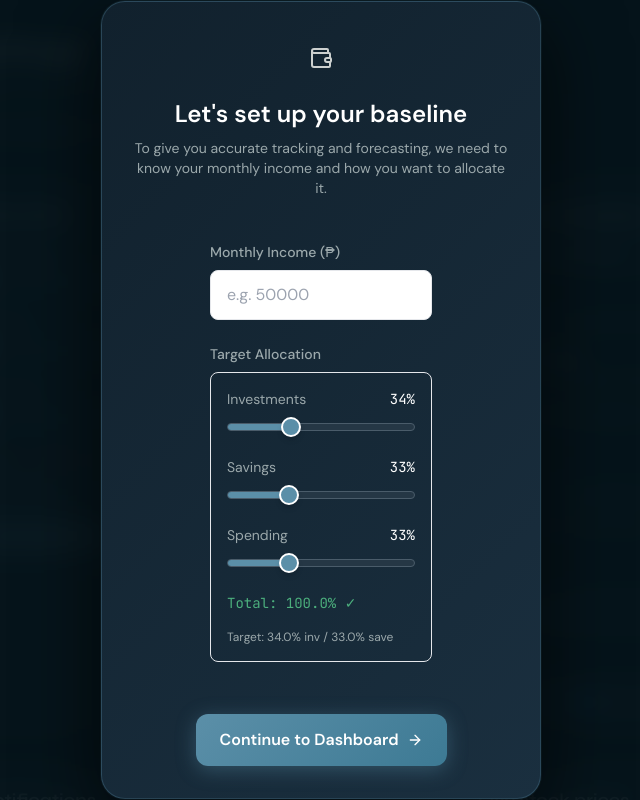
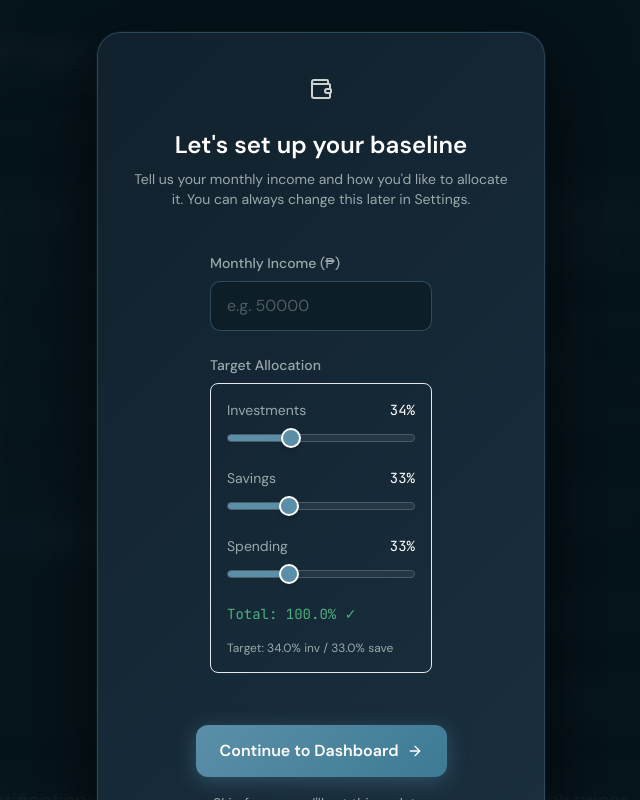
Before and after one commit to Zairus-Jay-C-Opinion/fintrack, a React (Vite) app: page /settings in a window 1280 px wide. Both pictures are taken after a click on the button "Start the tour". Shown: the whole page, without its empty margins (319-959 px from the left). Built offline with nearby package versions, Linux system fonts and the light colour scheme.

Commit message:
fix: setup modal overflow, input text color, and skip button

```diff
--- a/src/components/ui/SetupModal.jsx
+++ b/src/components/ui/SetupModal.jsx
@@ -27,18 +27,24 @@ export default function SetupModal() {
     startTour();
   };
 
+  const handleSkip = () => {
+    startTour();
+  };
+
   return createPortal(
     <AnimatePresence>
       {open && (
         <motion.div
           className="welcome-backdrop"
+          style={{ overflowY: "auto", alignItems: "flex-start", padding: "2rem 1rem" }}
           initial={{ opacity: 0 }}
           animate={{ opacity: 1 }}
           exit={{ opacity: 0 }}
           transition={{ duration: 0.4 }}
         >
           <motion.div
-            className="welcome-card max-w-md w-full"
+            className="welcome-card"
+            style={{ width: "100%", maxWidth: "28rem", margin: "auto", flexShrink: 0 }}
             initial={{ opacity: 0, scale: 0.88, y: 32 }}
             animate={{ opacity: 1, scale: 1, y: 0 }}
             exit={{ opacity: 0, scale: 0.88, y: 32 }}
@@ -50,7 +56,7 @@ export default function SetupModal() {
               </div>
               <h2 className="text-2xl font-bold text-white mb-2">Let's set up your baseline</h2>
               <p className="text-text-secondary text-sm">
-                To give you accurate tracking and forecasting, we need to know your monthly income and how you want to allocate it.
+                Tell us your monthly income and how you'd like to allocate it. You can always change this later in Settings.
               </p>
             </div>
 
@@ -61,7 +67,7 @@ export default function SetupModal() {
                 </label>
                 <input
                   type="number"
-                  className="w-full bg-bg-deeper border border-border/50 rounded-lg px-4 py-3 text-white focus:outline-none focus:border-primary transition-colors"
+                  className="setup-income-input"
                   placeholder="e.g. 50000"
                   value={localIncome}
                   onChange={(e) => setLocalIncome(e.target.value)}
@@ -82,13 +88,19 @@ export default function SetupModal() {
               </div>
             </div>
 
-            <div className="mt-8 flex justify-end">
+            <div className="mt-8 space-y-3">
               <button
                 className="welcome-btn-primary w-full"
                 onClick={handleContinue}
               >
                 Continue to Dashboard
                 <ArrowRight size={16} />
+              </button>
+              <button
+                className="welcome-btn-ghost w-full"
+                onClick={handleSkip}
+              >
+                Skip for now — I'll set this up later
               </button>
             </div>
           </motion.div>
--- a/src/index.css
+++ b/src/index.css
@@ -223,13 +223,13 @@ input[type="range"].allocation-slider::-ms-thumb {
   inset: 0;
   z-index: 9000;
   display: flex;
-  align-items: center;
+  align-items: flex-start;
   justify-content: center;
-  padding: 1rem;
+  padding: 2rem 1rem;
   background: rgba(6, 20, 27, 0.92);
   backdrop-filter: blur(12px);
   -webkit-backdrop-filter: blur(12px);
-  overflow: hidden;
+  overflow-y: auto;
 }
 
 /* Animated background orbs */
@@ -299,6 +299,7 @@ input[type="range"].allocation-slider::-ms-thumb {
   position: relative;
   width: 100%;
   max-width: 440px;
+  margin: auto;
   background: linear-gradient(135deg, #11212d 0%, #1a2f3f 100%);
   border: 1px solid rgba(91, 143, 168, 0.3);
   border-radius: 24px;
@@ -309,6 +310,7 @@ input[type="range"].allocation-slider::-ms-thumb {
   align-items: center;
   text-align: center;
   gap: 1.25rem;
+  flex-shrink: 0;
 }
 
 .welcome-icon-wrap {
@@ -435,6 +437,34 @@ input[type="range"].allocation-slider::-ms-thumb {
   margin: 0;
   font-size: 0.75rem;
   color: rgba(155, 168, 171, 0.6);
+}
+
+/* Setup modal income input — explicit dark styling to override browser UA styles */
+.setup-income-input {
+  width: 100%;
+  background: #0d1e28;
+  border: 1px solid rgba(91, 143, 168, 0.4);
+  border-radius: 10px;
+  padding: 0.75rem 1rem;
+  color: #e8ebed;
+  font-family: var(--font-body);
+  font-size: 1rem;
+  outline: none;
+  transition: border-color 0.2s, box-shadow 0.2s;
+  -moz-appearance: textfield;
+  appearance: textfield;
+}
+.setup-income-input::placeholder {
+  color: rgba(155, 168, 171, 0.45);
+}
+.setup-income-input:focus {
+  border-color: #5b8fa8;
+  box-shadow: 0 0 0 3px rgba(91, 143, 168, 0.15);
+}
+.setup-income-input::-webkit-outer-spin-button,
+.setup-income-input::-webkit-inner-spin-button {
+  -webkit-appearance: none;
+  margin: 0;
 }
 
 /* ═══════════════════════════════════════════════════════
```
